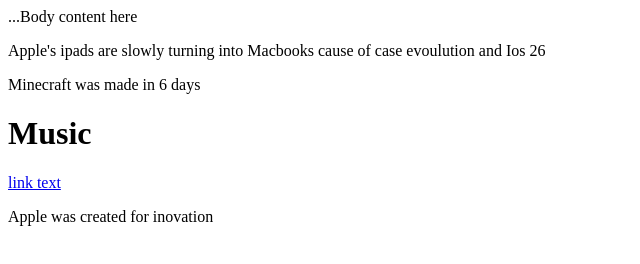
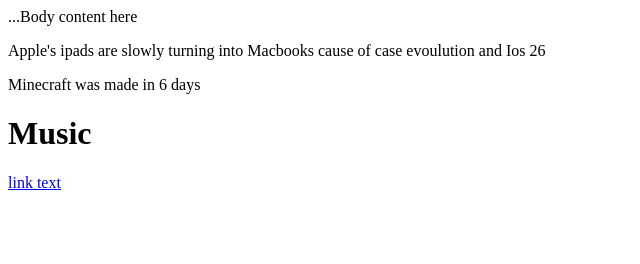
Before and after one commit to Ozzy815/Ozzy815.github.io, a plain HTML site: page index.html in a window 1280 px wide. Shown: the whole page, without its empty margins (0-640 px from the left). Drawn offline with Linux system fonts and the light colour scheme.

Commit message:
Update index.html

```diff
--- a/index.html
+++ b/index.html
@@ -22,11 +22,4 @@
     <a href="https://youtu.be/tZ_SPqG7ErA?si=7ElXGd-RVAEhsXnG">link text </a>
   </div>
 </body>
-  <body>
-    <div>
-      <p>
-        Apple was created for inovation
-      </p>
-    </div>
-  </body>
 </html>
```
